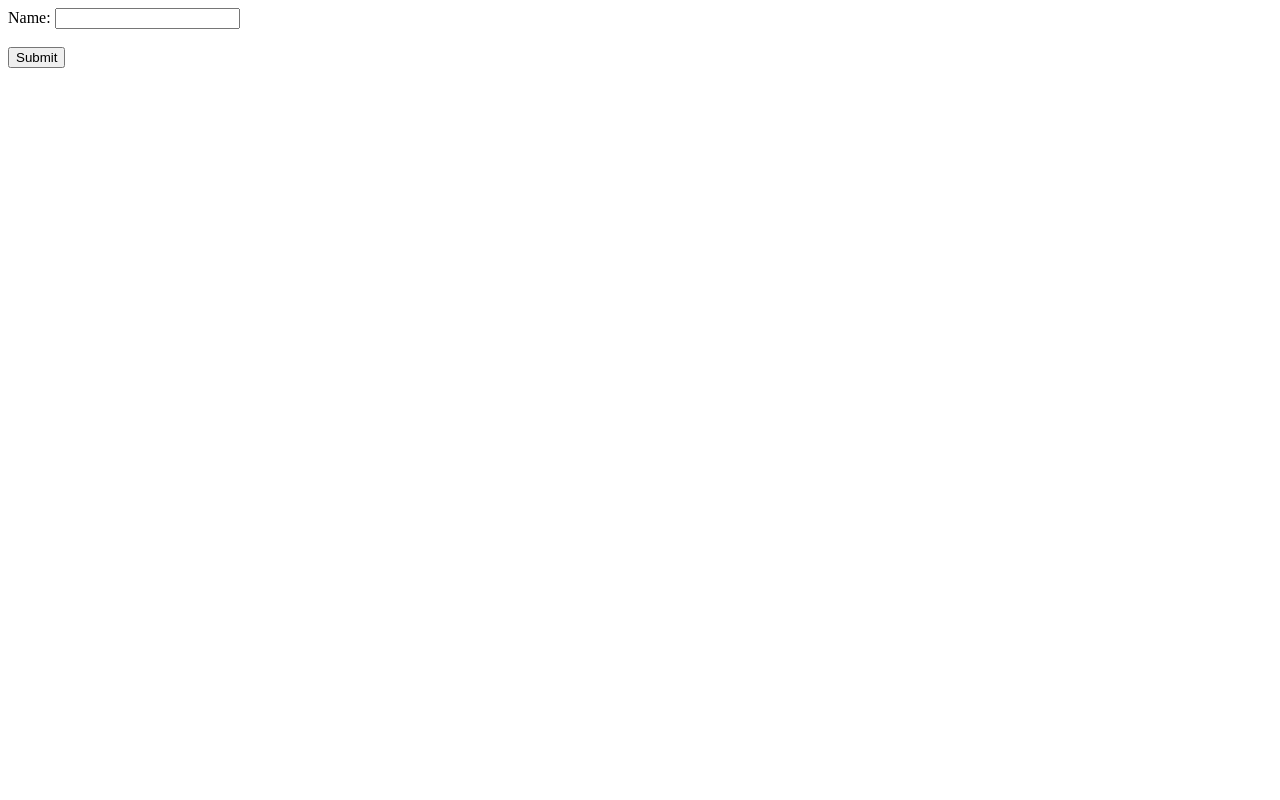
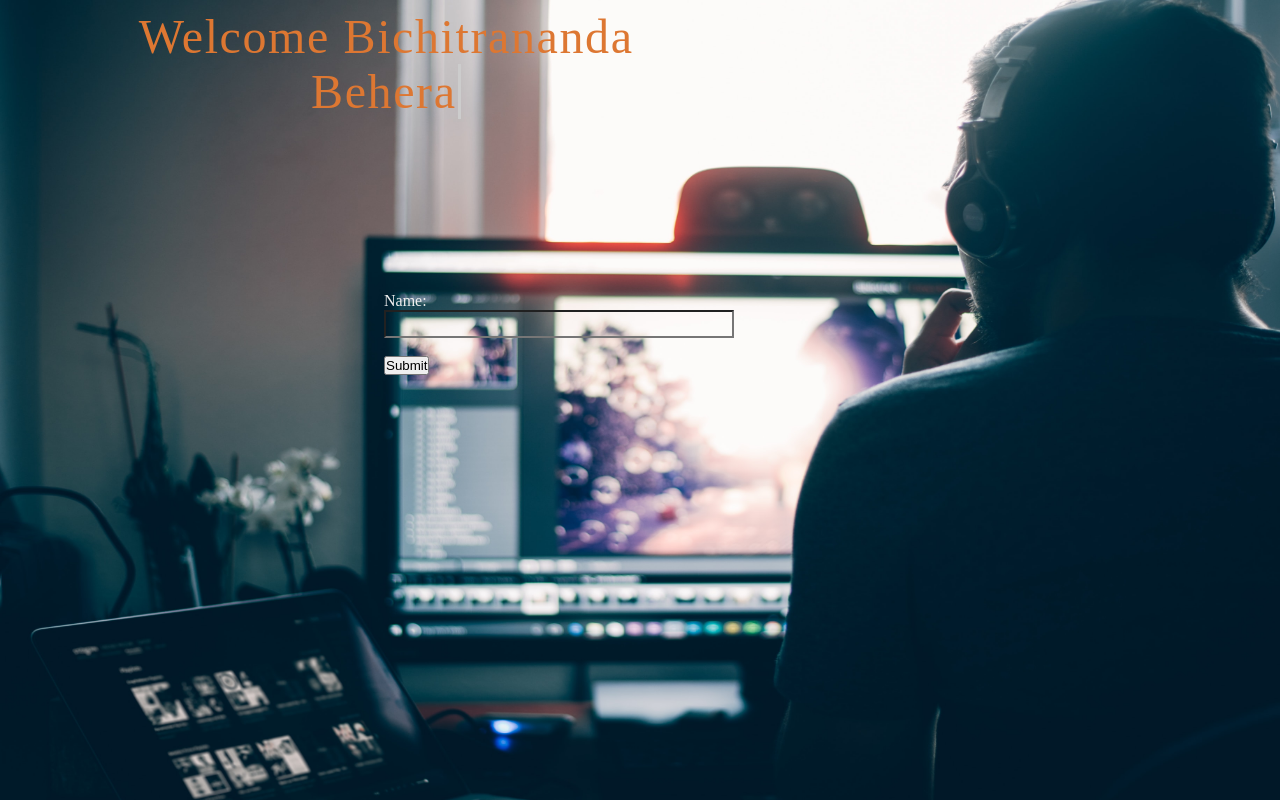
Before and after one commit to Phoenixz-py/Underwork_Sentiment_Recong, a website: page Project/post.html in a window 1280 px wide. Drawn offline with Linux system fonts and the light colour scheme.

Commit message:
Update post.html

```diff
--- a/Project/post.html
+++ b/Project/post.html
@@ -4,16 +4,25 @@
     <meta charset="UTF-8">
     <meta name="viewport" content="width=device-width, initial-scale=1.0">
     <meta http-equiv="X-UA-Compatible" content="ie=edge">
+    <link rel="stylesheet" type="text/css" href="/Css/style.css" />
 </head>
 
 <body>
-    <!-- Action to the same route as in app.post() method -->
+    <!-- Auto typing content -->
+    <div class="container">
+        <p><span class="typed-text"></span><span class="cursor">&nbsp;</span></p>
+      </div>
+
+    <!-- Action to the same route as in post method I added -->
+    <div class="col-3">
     <form action="/submit" method="post">
         Name: <input type="text" name="name">
         <br><br>
+        <button type="submit">Submit</button>
+    </div>
+    </form>
 
-        <button type="submit">Submit</button>
-    </form>
+    <script src="/function/autowriter.js"></script>
 </body>
 
 </html>
```
